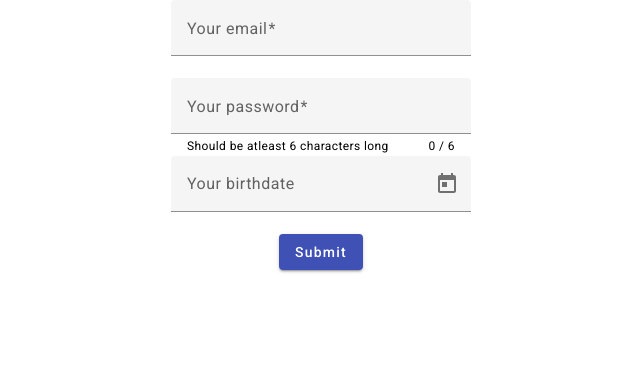
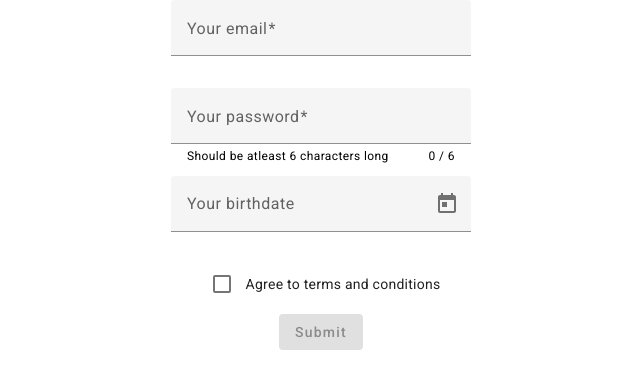
Before and after one commit to drgamss/angular_firebase, an Angular app: page /signup in a window 1280 px wide. Shown: the top 388 px of the page, without its empty margins (319-959 px from the left). Built offline with nearby package versions, Linux system fonts and the light colour scheme.

Commit message:
lesson 37

```diff
--- a/src/app/auth/signup/signup.component.html
+++ b/src/app/auth/signup/signup.component.html
@@ -2,6 +2,7 @@
   <form
     fxLayout="column"
     fxLayoutAlign="center center"
+    fxLayoutGap="10px"
     #f="ngForm"
     (ngSubmit)="onSubmit(f)"
   >
@@ -38,10 +39,28 @@
       <mat-error>password is invalid</mat-error>
     </mat-form-field>
     <mat-form-field>
-      <input matInput [max]="maxDate" placeholder="Your birthdate" [matDatepicker]="picker" />
+      <input
+        matInput
+        [max]="maxDate"
+        placeholder="Your birthdate"
+        [matDatepicker]="picker"
+        ngModel
+        name="birthdate"
+        required
+      />
       <mat-datepicker-toggle matSuffix [for]="picker"></mat-datepicker-toggle>
       <mat-datepicker #picker></mat-datepicker>
     </mat-form-field>
-    <button type="submit" mat-raised-button color="primary">Submit</button>
+    <mat-checkbox ngModel name="agree" required color="primary"
+      >Agree to terms and conditions</mat-checkbox
+    >
+    <button
+      type="submit"
+      [disabled]="f.invalid"
+      mat-raised-button
+      color="primary"
+    >
+      Submit
+    </button>
   </form>
 </Section>
```
Also changed, not shown: src/app/material.module.ts (+5 -2 lines).
